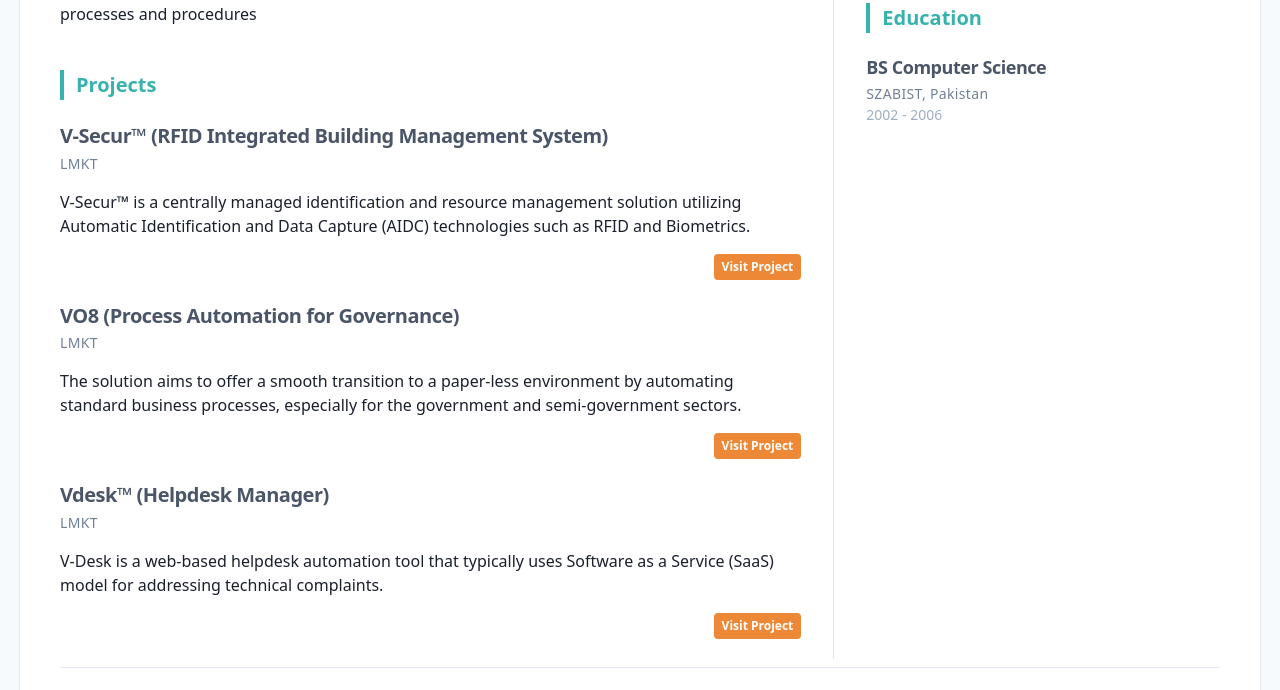
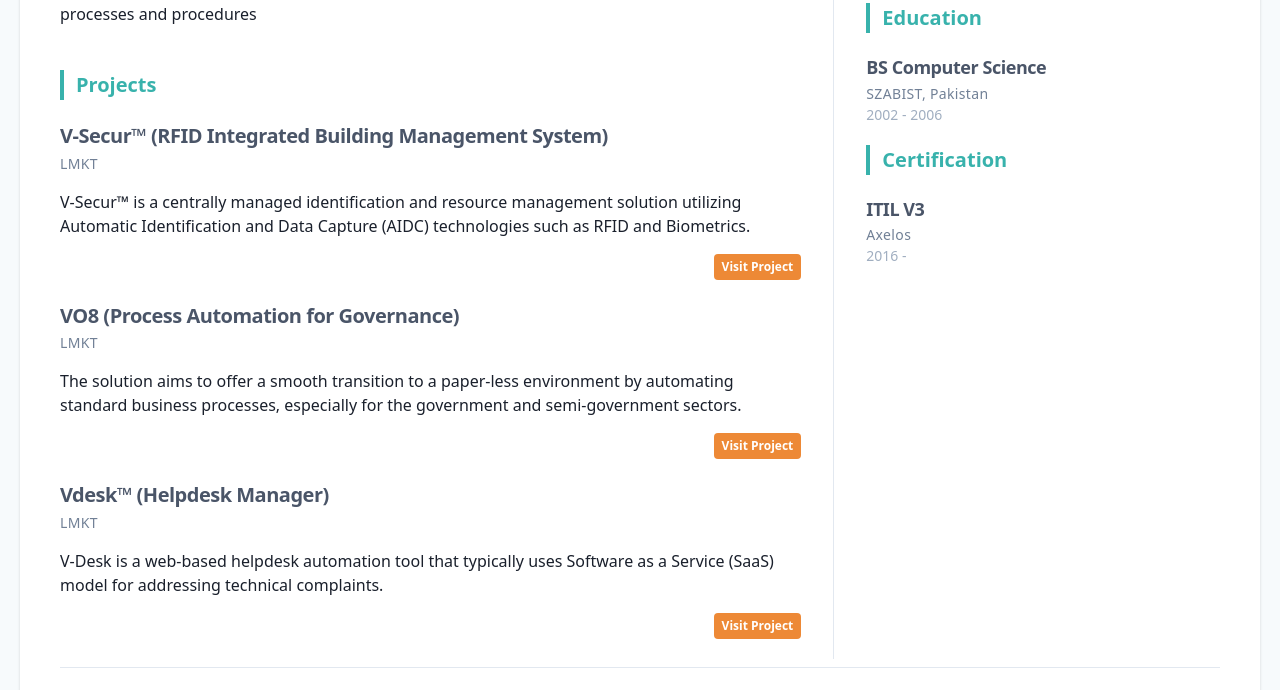
Before and after one commit to WaqaarAhmad/GatsbyResume, a Gatsby site: page / in a window 1280 px wide. Shown: the part 1374-2064 px from the top of the page. Built offline with nearby package versions, Linux system fonts and the light colour scheme; Gatsby itself is replaced by a stand-in of ours.

Commit message:
build-2.6

```diff
--- a/data/profile.json
+++ b/data/profile.json
@@ -152,6 +152,15 @@
       "end": "2006"
     }
   ],
+  "certification": [
+
+    {
+      "institution": "Axelos",
+      "certificate": "ITIL V3",
+      "start": "2016"
+
+    }
+  ],
   "experience": [
     {
       "role": "Manager IT Ops",
--- /dev/null
+++ b/src/components/certification.js
@@ -0,0 +1,19 @@
+import React from 'react';
+
+const Certification = ({ data }) => (
+  <section className="mb-5">
+    <h1 className="section-header mb-5">Certification</h1>
+    {data &&
+      data.map(item => (
+        <div className="my-2" key={item.certificate}>
+          <h2 className="item-header text-lg">{item.certificate}</h2>
+          <h3 className="item-sub">{item.institution}</h3>
+          <p className="text-sm text-neutral-500 font-light">
+            {item.start} - {item.end}
+          </p>
+        </div>
+      ))}
+  </section>
+);
+
+export default Certification;
--- a/src/components/index.js
+++ b/src/components/index.js
@@ -5,5 +5,6 @@
 export { default as Skills } from './skills';
 export { default as List } from './list';
 export { default as Education } from './education';
+export { default as Certification } from './certification';
 export { default as Footer } from './footer';
 export { default as SEO } from './seo';
--- a/src/pages/index.js
+++ b/src/pages/index.js
@@ -7,6 +7,7 @@
   Skills,
   List,
   Education,
+  Certification,
   Footer,
   SEO
 } from '../components';
@@ -31,6 +32,7 @@
         <div className="lg:w-1/3 lg:pl-8 lg:border-l lg:border-neutral-300 ">
           {resume.skills && <Skills data={resume.skills} />}
           {resume.education && <Education data={resume.education} />}
+          {resume.certification && <Certification data={resume.certification} />}
           {resume.sidebar &&
             resume.sidebar.map(item => (
               <List key={`${item.title}-side`} data={item} />
```
